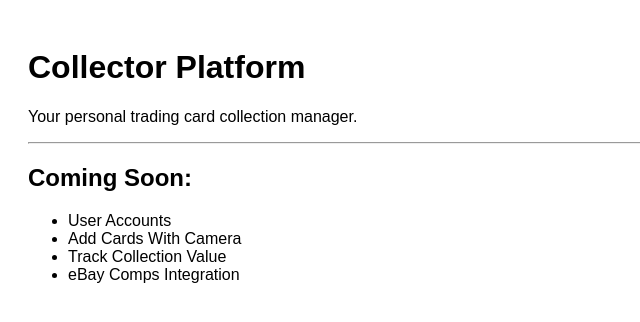
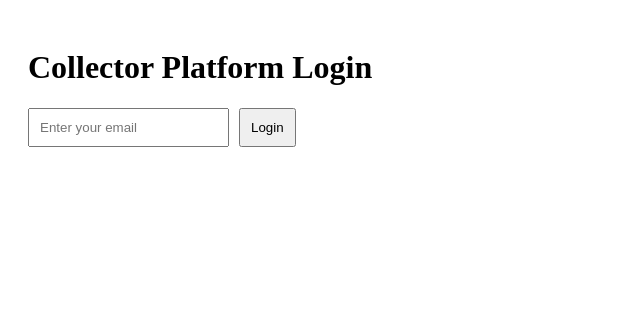
Before and after one commit to pvilleneuve26-oss/collector-platform, a Next.js app: page / in a window 1280 px wide. Shown: the top 322 px of the page, without its empty margins (0-640 px from the left). Built offline with nearby package versions, Linux system fonts and the light colour scheme; no server answers.

Commit message:
Enable Supabase login

```diff
--- a/src/app/page.js
+++ b/src/app/page.js
@@ -1,18 +1,38 @@
+"use client";
+
+import { useState } from "react";
+import { supabase } from "../../lib/supabase";
+
 export default function Home() {
+  const [email, setEmail] = useState("");
+
+  const handleLogin = async () => {
+    const { error } = await supabase.auth.signInWithOtp({
+      email,
+    });
+
+    if (error) {
+      alert("Error: " + error.message);
+    } else {
+      alert("Check your email for login link!");
+    }
+  };
+
   return (
-    <main style={{ padding: "20px", fontFamily: "Arial" }}>
-      <h1>Collector Platform</h1>
-      <p>Your personal trading card collection manager.</p>
+    <main style={{ padding: "20px" }}>
+      <h1>Collector Platform Login</h1>
 
-      <hr />
+      <input
+        type="email"
+        placeholder="Enter your email"
+        value={email}
+        onChange={(e) => setEmail(e.target.value)}
+        style={{ padding: "10px", marginRight: "10px" }}
+      />
 
-      <h2>Coming Soon:</h2>
-      <ul>
-        <li>User Accounts</li>
-        <li>Add Cards With Camera</li>
-        <li>Track Collection Value</li>
-        <li>eBay Comps Integration</li>
-      </ul>
+      <button onClick={handleLogin} style={{ padding: "10px" }}>
+        Login
+      </button>
     </main>
   );
 }
```
